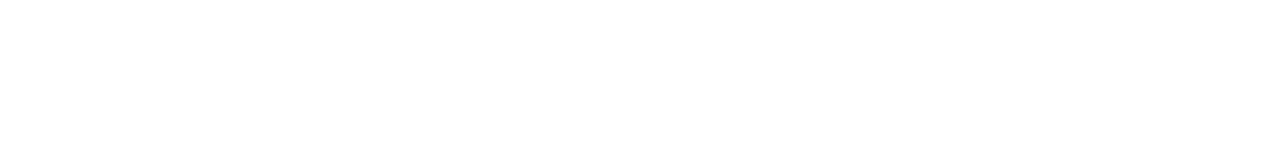
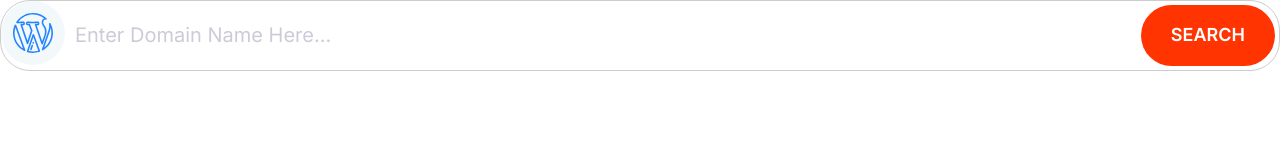
Before and after one commit to BeardedRaider/MoshProject, a plain HTML site: page index.html in a window 1280 px wide. Drawn offline with Linux system fonts and the light colour scheme.

Commit message:
Add input component with styles and HTML structure

```diff
--- a/css/styles.css
+++ b/css/styles.css
@@ -1,10 +1,12 @@
-/* Setting colour theme for the entire site using vars */
+/* Setting Global variables  */
 :root {
     --color-primary: #2584ff;
     --color-secondary: #00d9ff;
     --color-accent: #ff3400;
     --color-headings: #1b0760;
     --color-body: #918ca4;
+    --color-border: #ccc;
+    --border-radius: 30px;
 }
 
 *, *::after, *::before {
@@ -238,3 +240,39 @@ a {
     }
 
 }
+
+/* Inputs */
+.input {
+    border-radius: var(--border-radius);
+    border: 1px solid var(--color-border);
+    color: var(--color-headings);
+    font-size: 2rem; /* 2rem = 20px */
+    outline: 0;
+    padding: 1.5rem 3.5rem; /* 1.5rem = 15px, 3.5rem = 35px */
+}
+
+::placeholder {
+    color: #cdcbd7;
+}
+
+.input-group {
+    border: 1px solid var(--color-border);
+    border-radius: var(--border-radius);
+    display: flex;
+}
+.input-group .input {
+    border: 0;
+    flex-grow: 1;
+    padding: 1.5rem 1rem; /* 1.5rem = 15px, 1rem = 10px */
+}
+
+.input-group .btn {
+    margin: 4px;
+}
+
+@media screen and (max-width: 1024px) {
+    .input {
+        font-size: 1.5rem; /* 1.5rem = 15px */
+    }
+
+}
--- a/index.html
+++ b/index.html
@@ -15,8 +15,15 @@
         <title>Document</title>
     </head>
     <body>
-
-
+        <div class="input-group">
+            <span class="icon-container">
+                <svg class="icon icon--primary">
+                    <use xlink:href="images/sprite.svg#wordpress"></use>
+                </svg>
+            </span>
+            <input type="text" class="input" placeholder="Enter Domain Name Here..."/>
+            <button class="btn btn--accent">Search</button>
+        </div>
 
         <script src="js/script.js"></script>
     </body>
```
Also changed, not shown: components/input.html (added, +9 -0 lines).
